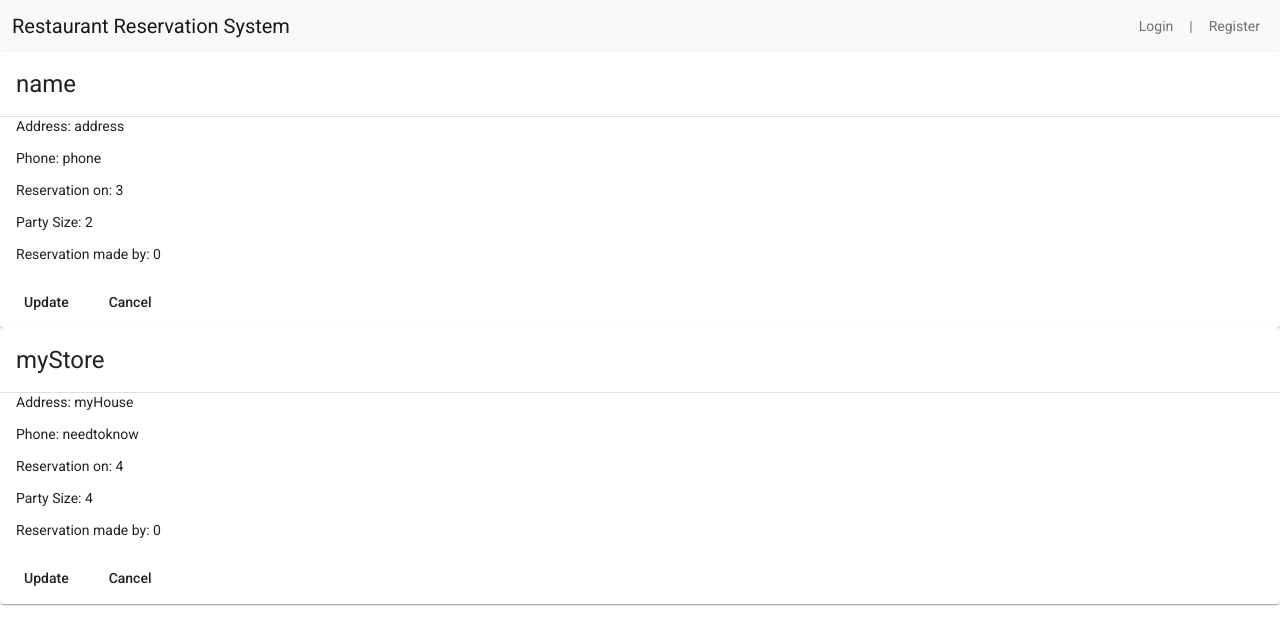
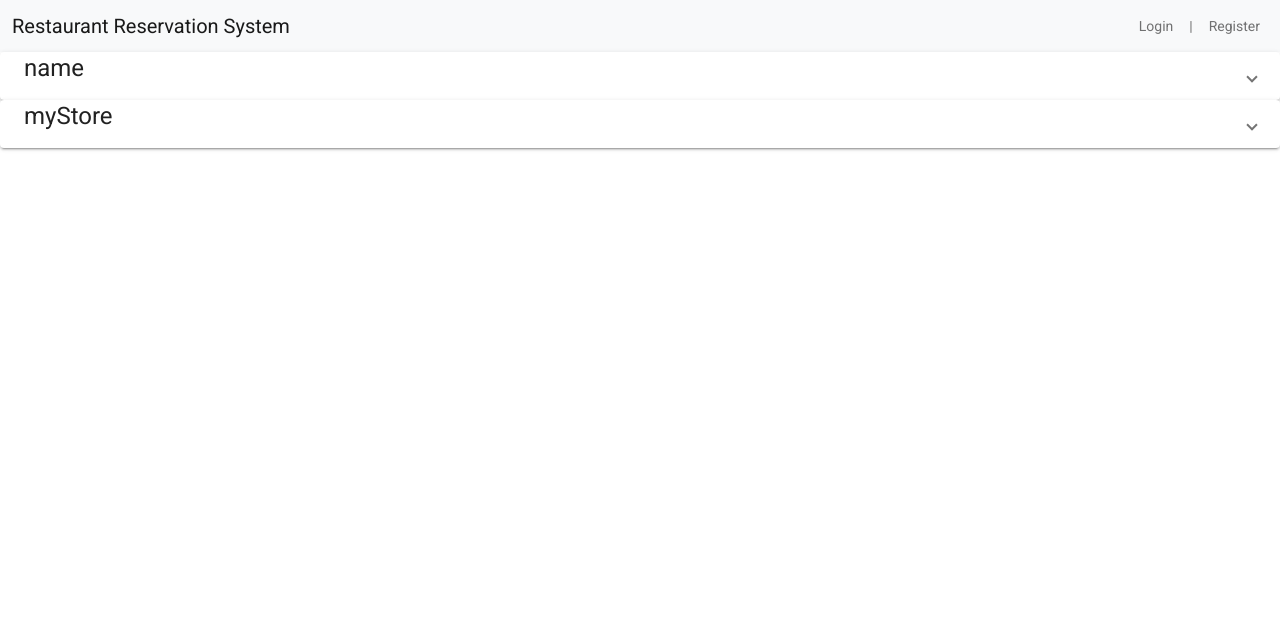
Before and after one commit to Team-Irie/Revature-Project-2-Frontend, an Angular app in the folder restaurant-reservation-system/: page /app-navbar in a window 1280 px wide. Shown: the top 644 px of the page. Built offline with nearby package versions, Linux system fonts and the light colour scheme.

Commit message:
updates reservation to look better

```diff
--- a/restaurant-reservation-system/src/app/app.module.ts
+++ b/restaurant-reservation-system/src/app/app.module.ts
@@ -7,6 +7,8 @@ import { AppComponent } from './app.component';
 import { BrowserAnimationsModule } from '@angular/platform-browser/animations';
 import { NoopAnimationsModule } from '@angular/platform-browser/animations';
 import { FlexLayoutModule } from '@angular/flex-layout';
+import {MatDialogModule} from '@angular/material/dialog';
+import {MatExpansionModule} from '@angular/material/expansion';
 import {MatFormFieldModule} from '@angular/material/form-field';
 import {MatInputModule} from '@angular/material/input';
 import {MatSelectModule} from '@angular/material/select';
@@ -65,7 +67,9 @@ import { RegistrationPageComponent } from './components/registration-page/regist
     HttpClientModule,
     FormsModule,
     ReactiveFormsModule,
-    MatDividerModule
+    MatDividerModule,
+    MatExpansionModule,
+    MatDialogModule
   ],
   providers: [],
   bootstrap: [AppComponent]
--- a/restaurant-reservation-system/src/app/components/customer-view-reservations-page/customer-view-reservations-page.component.html
+++ b/restaurant-reservation-system/src/app/components/customer-view-reservations-page/customer-view-reservations-page.component.html
@@ -1,4 +1,4 @@
-<div>
+<mat-accordion>
     <app-reservation *ngFor="let reservation of reservationList" [reservation]="reservation">
     </app-reservation>
-</div>
+</mat-accordion>
--- a/restaurant-reservation-system/src/app/components/customer-view-reservations-page/customer-view-reservations-page.component.ts
+++ b/restaurant-reservation-system/src/app/components/customer-view-reservations-page/customer-view-reservations-page.component.ts
@@ -1,10 +1,12 @@
+import { MatExpansionPanel } from '@angular/material/expansion';
 import { Component, OnInit } from '@angular/core';
 import { IReservation } from 'src/app/Interfaces/IReservation';
 
 @Component({
   selector: 'app-customer-view-reservations-page',
   templateUrl: './customer-view-reservations-page.component.html',
-  styleUrls: ['./customer-view-reservations-page.component.css']
+  styleUrls: ['./customer-view-reservations-page.component.css'],
+  viewProviders: [MatExpansionPanel]
 })
 export class CustomerViewReservationsPageComponent implements OnInit {
 
--- a/restaurant-reservation-system/src/app/components/reservation/reservation.component.html
+++ b/restaurant-reservation-system/src/app/components/reservation/reservation.component.html
@@ -1,13 +1,14 @@
-<mat-card>
-    <h1>{{reservation.storeName}}</h1>
+        <mat-expansion-panel>
+            <mat-expansion-panel-header>
+                <mat-panel-title><h1>{{reservation.storeName}}</h1></mat-panel-title>
+            </mat-expansion-panel-header>
             <mat-divider></mat-divider>
             <p>Address: {{reservation.storeAddress}}</p>
             <p>Phone: {{reservation.storePhone}}</p>
             <p>Reservation on: {{reservation.requestedDate}}</p>
             <p>Party Size: {{reservation.partySize}}</p>
             <p>Reservation made by: {{reservation.userId}}</p>
-     <mat-card-actions>
+
             <button mat-button>Update</button>
-         <button mat-button>Cancel</button>
-     </mat-card-actions>
-</mat-card>
+            <button mat-button (click)="confirmCancel()">Cancel</button>
+        </mat-expansion-panel>
--- a/restaurant-reservation-system/src/app/components/reservation/reservation.component.ts
+++ b/restaurant-reservation-system/src/app/components/reservation/reservation.component.ts
@@ -1,20 +1,26 @@
 import { IReservation } from './../../Interfaces/IReservation';
 import { Component, Input, OnInit } from '@angular/core';
+import { MatExpansionPanel } from '@angular/material/expansion';
 
 @Component({
   selector: 'app-reservation',
   templateUrl: './reservation.component.html',
-  styleUrls: ['./reservation.component.css']
+  styleUrls: ['./reservation.component.css'],
+  viewProviders: [MatExpansionPanel]
 })
 export class ReservationComponent implements OnInit {
 
   @Input() reservation:IReservation = {
-    userId: 0,
-    partySize: 0,
-    requestedDate: 0,
-    storeName: "",
-    storeAddress: "",
-    storePhone: ""
+    userId: 1,
+    partySize: 2,
+    requestedDate: 3,
+    storeName: "name",
+    storeAddress: "address",
+    storePhone: "phone"
+  }
+
+  confirmCancel():void{
+
   }
 
   constructor() { }
--- a/restaurant-reservation-system/src/app/components/update-reservation-page/update-reservation-page.component.html
+++ b/restaurant-reservation-system/src/app/components/update-reservation-page/update-reservation-page.component.html
@@ -12,9 +12,15 @@
         <div>
             <mat-form-field appearance="fill">
                 <mat-label>Choose a date</mat-label>
-                <input matInput [min]="minDate" [max]="maxDate" [matDatepicker]="picker">
+                <input matInput [min]="minDate" [max]="maxDate" [matDatepicker]="picker" required>
                 <mat-datepicker-toggle matSuffix [for]="picker"></mat-datepicker-toggle>
                 <mat-datepicker #picker></mat-datepicker>
+            </mat-form-field>
+        </div>
+        <div>
+            <mat-form-field>
+                <mat-label>Choose a time</mat-label>
+                <input type="time" matInput required>
             </mat-form-field>
         </div>
         <div>
@@ -29,6 +35,6 @@
                 </mat-error>
               </mat-form-field>
         </div>
-        <button mat-raised-button color="primary" type="submit">Update</button>
+        <button mat-raised-button color="primary" type="submit">Confirm Update</button>
     </form>
 </div>
```
Lines whose indentation alone changed are shown as unchanged.
